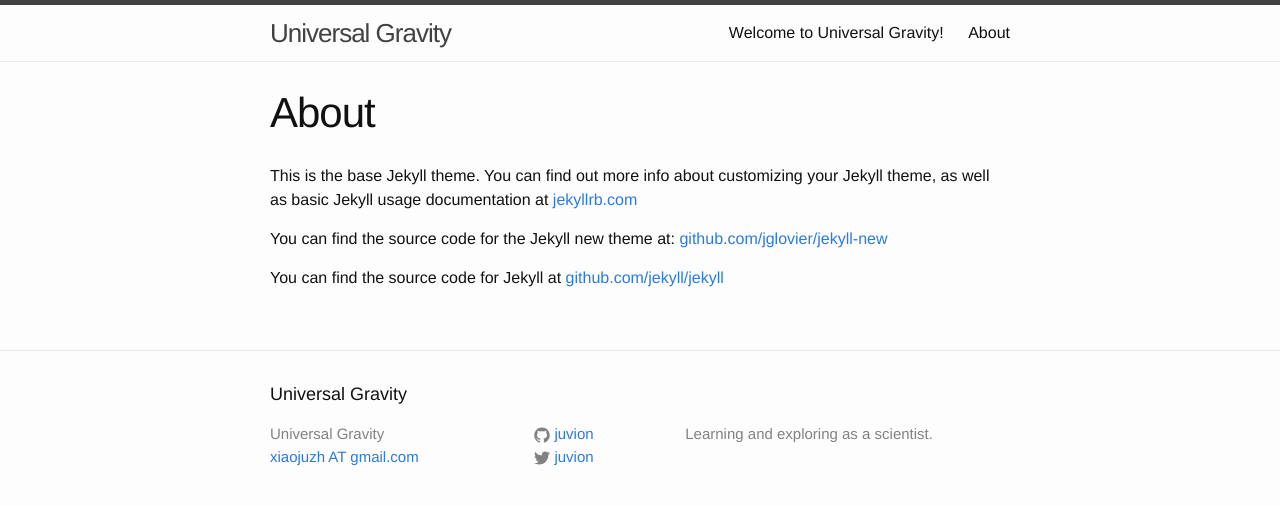
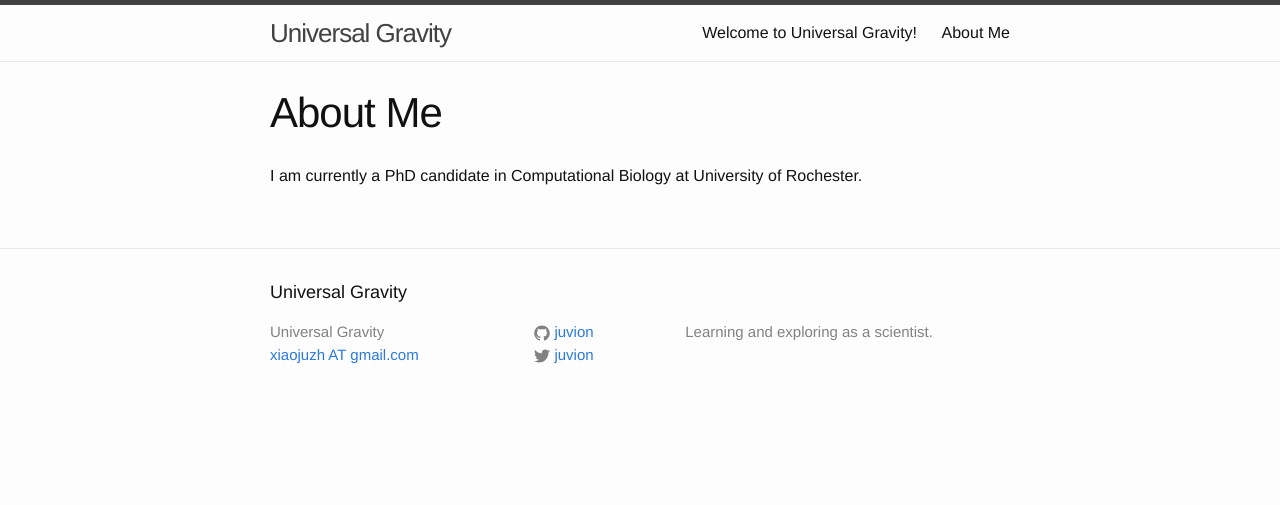
Before and after one commit to juvion/juvion.github.io, a Jekyll site: the page built from about.md, in a window 1280 px wide. Shown: the top 505 px of the page. Built offline with Jekyll 4.4.1, drawn with Linux system fonts in a browser that asks for light colours; Markdown is read by kramdown in place of the engine named in the settings.

Commit message:
Update About page

```diff
--- a/about.md
+++ b/about.md
@@ -1,11 +1,7 @@
 ---
 layout: page
-title: About
+title: About Me
 permalink: /about/
 ---
 
-This is the base Jekyll theme. You can find out more info about customizing your Jekyll theme, as well as basic Jekyll usage documentation at [jekyllrb.com](http://jekyllrb.com/)
-
-You can find the source code for the Jekyll new theme at: [github.com/jglovier/jekyll-new](https://github.com/jglovier/jekyll-new)
-
-You can find the source code for Jekyll at [github.com/jekyll/jekyll](https://github.com/jekyll/jekyll)
+I am currently a PhD candidate in Computational Biology at University of Rochester.
```
